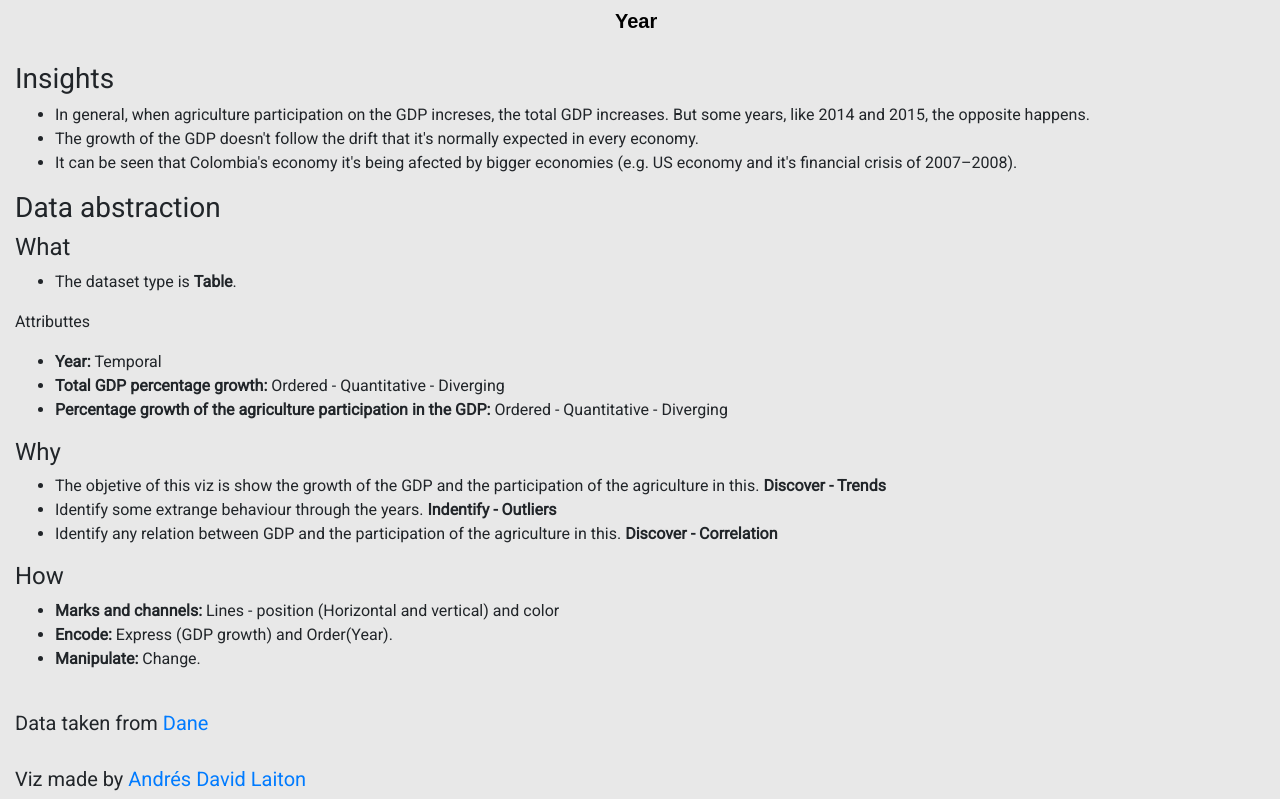
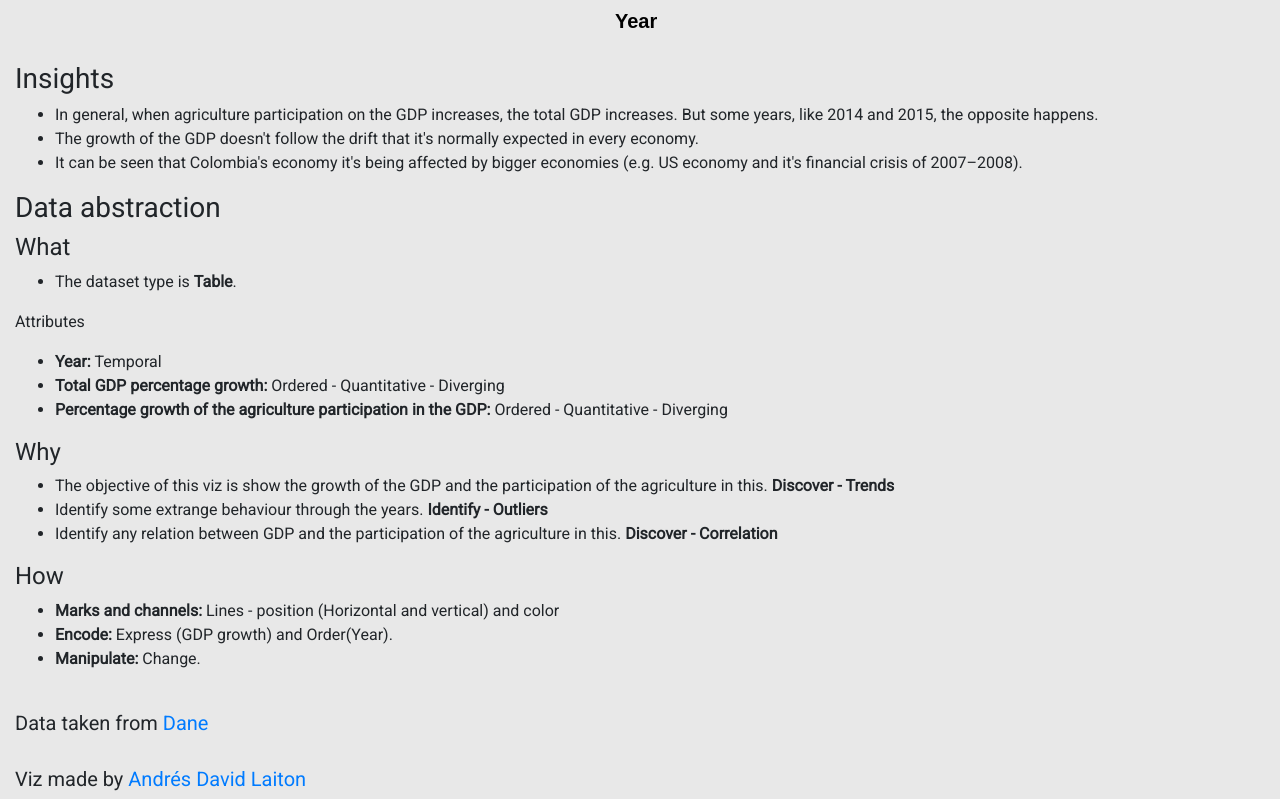
Before and after one commit to daviddlaiton/ColombiaPIBTrend, a plain HTML site: page index.html in a window 1280 px wide. Shown: the part 806-1605 px from the top of the page. Drawn offline with nearby package versions, Linux system fonts and the light colour scheme.

Commit message:
Minor fixes in typos

```diff
--- a/index.html
+++ b/index.html
@@ -40,16 +40,16 @@
         <svg id="graph"></svg>
         <h3>Insights</h3>
         <ul>
-            <li>In general, when agriculture participation on the GDP increses, the total GDP increases. But some years, like 2014 and 2015, the opposite happens.</li>
+            <li>In general, when agriculture participation on the GDP increases, the total GDP increases. But some years, like 2014 and 2015, the opposite happens.</li>
             <li>The growth of the GDP doesn't  follow the drift that it's normally expected in every economy.</li>
-            <li>It can be seen that Colombia's economy it's being afected by bigger economies (e.g. US economy and it's financial crisis of 2007–2008).</li>
+            <li>It can be seen that Colombia's economy it's being affected by bigger economies (e.g. US economy and it's financial crisis of 2007–2008).</li>
         </ul>
         <h3>Data abstraction</h3>
         <h4>What</h4>
         <ul>
             <li>The dataset type is <strong>Table</strong>.</li>
         </ul>
-        <p>Attributtes</p>
+        <p>Attributes</p>
         <ul>
             <li><strong>Year: </strong>Temporal </li>
             <li><strong>Total GDP percentage growth: </strong>Ordered - Quantitative - Diverging</li>
@@ -57,8 +57,8 @@
         </ul>
         <h4>Why</h4>
         <ul>
-            <li>The objetive of this viz is show the growth of the GDP and the participation of the agriculture in this. <strong>Discover - Trends</strong></li>
-            <li>Identify some extrange behaviour through the years. <strong>Indentify - Outliers</strong></li>
+            <li>The objective of this viz is show the growth of the GDP and the participation of the agriculture in this. <strong>Discover - Trends</strong></li>
+            <li>Identify some extrange behaviour through the years. <strong>Identify - Outliers</strong></li>
             <li>Identify any relation between GDP and the participation of the agriculture in this. <strong>Discover - Correlation</strong></li>
         </ul>
         <h4>How</h4>
```
